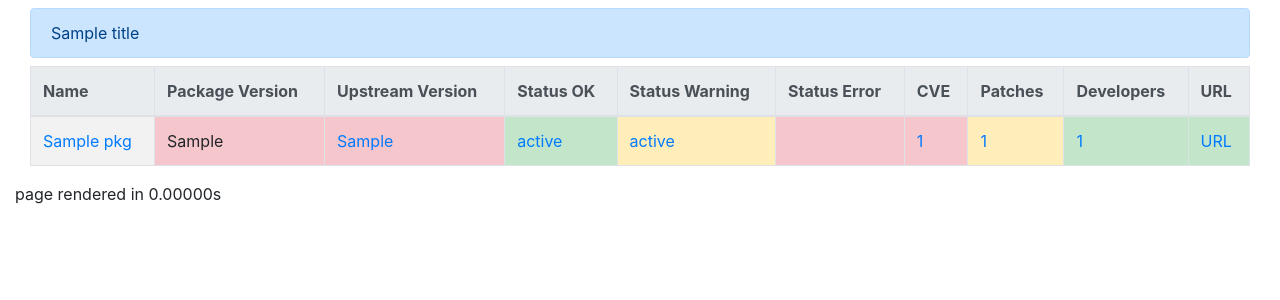
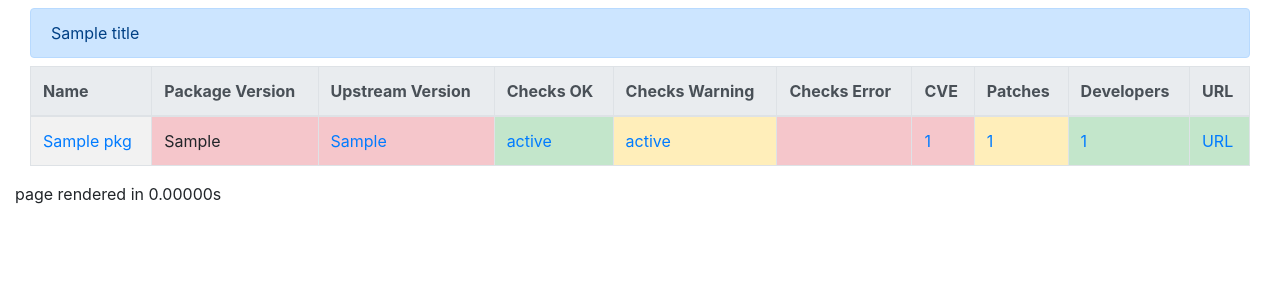
Before and after one commit to hthiery/buildroot-stats, a Flask app: template app/templates/packages.html in a window 1280 px wide. Shown: the part 56-356 px from the top of the page. Run offline with Flask 2, Linux system fonts and the light colour scheme; the template is opened without the code that fills it: most values are stand-ins (such as "Sample title", 1, 10 or a date in 2020); parts of the project's set-up code (start-up, migrations or seed data) failed here and were passed over; some libraries are stand-ins or nearby versions.

Commit message:
templates/package: change name of check header
Signed-off-by: Heiko Thiery <heiko.thiery@gmail.com>

```diff
--- a/app/templates/packages.html
+++ b/app/templates/packages.html
@@ -14,9 +14,9 @@
         <th>Name</th>
         <th>Package Version</th>
         <th>Upstream Version</th>
-        <th>Status OK</th>
-        <th>Status Warning</th>
-        <th>Status Error</th>
+        <th>Checks OK</th>
+        <th>Checks Warning</th>
+        <th>Checks Error</th>
         <th>CVE</th>
         <th>Patches</th>
         <th>Developers</th>
@@ -55,7 +55,7 @@
           <td class="table-danger"><a href="https://release-monitoring.org/project/{{ pkg.latest_version_id }}">{{ pkg.latest_version }}</a></td>
         {% endif %}
 
-        <!-- Status ok -->
+        <!-- CHECK Status ok -->
         {% if pkg.status_ok!= 0 %}
           <td class="table-success">
         {% else %}
@@ -65,7 +65,7 @@
         </td>
         <!-- <td><div id="status-{{pkg.name}}" data-toggle="popover" tooltip-append-to-body="true">?</div></td> -->
 
-        <!-- Status warning -->
+        <!-- CHECK Status warning -->
         {% if pkg.status_warning != 0 %}
           <td class="table-warning">
         {% else %}
@@ -74,7 +74,7 @@
         <a href="{{ url_for('package', name=pkg.name, _anchor='status') }}">{{ pkg.status_warning }}</a>
         </td>
 
-        <!-- Status error -->
+        <!-- CHECK Status error -->
         {% if pkg.status_error != 0 %}
           <td class="table-danger">
         {% else %}
```
